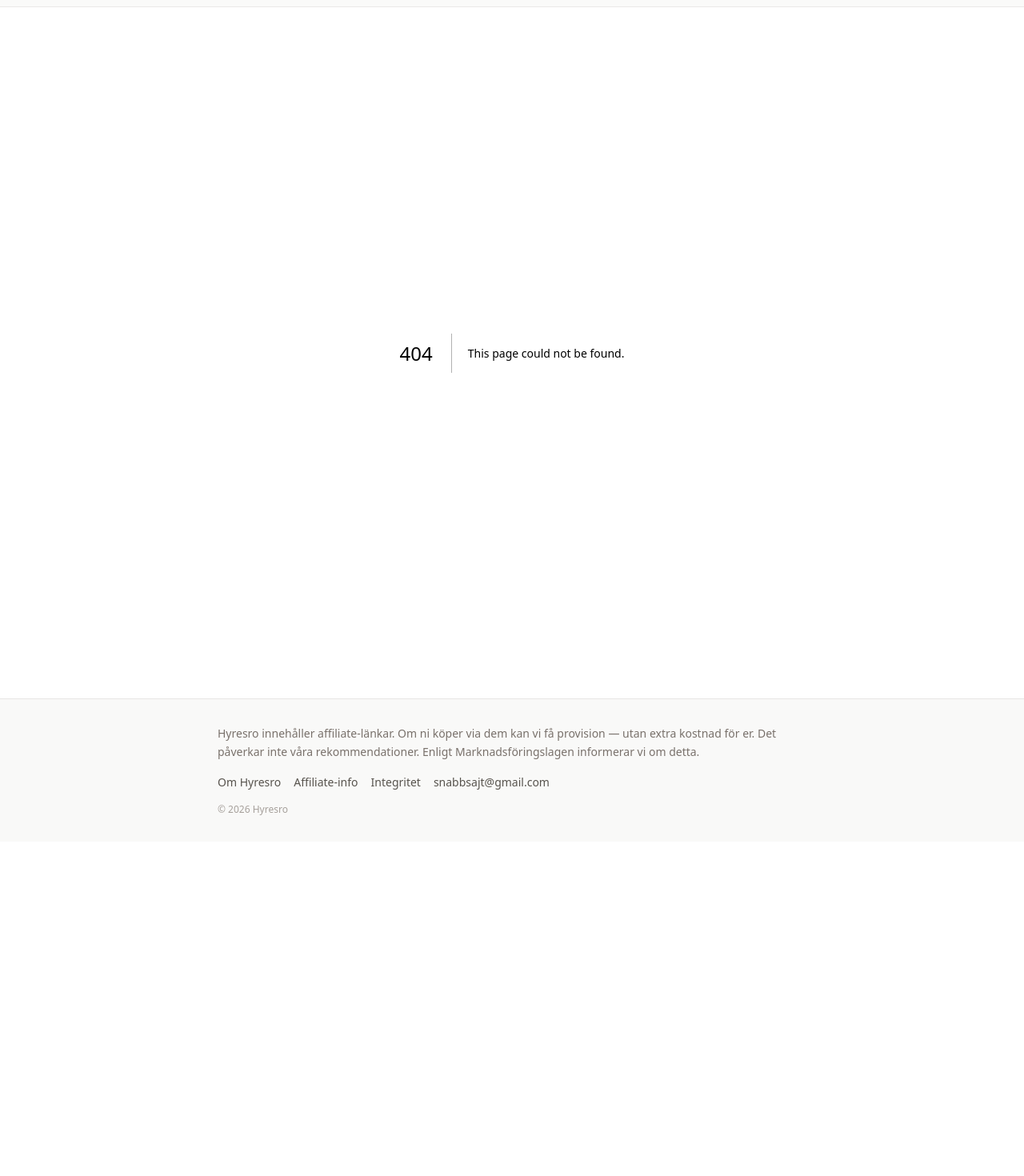
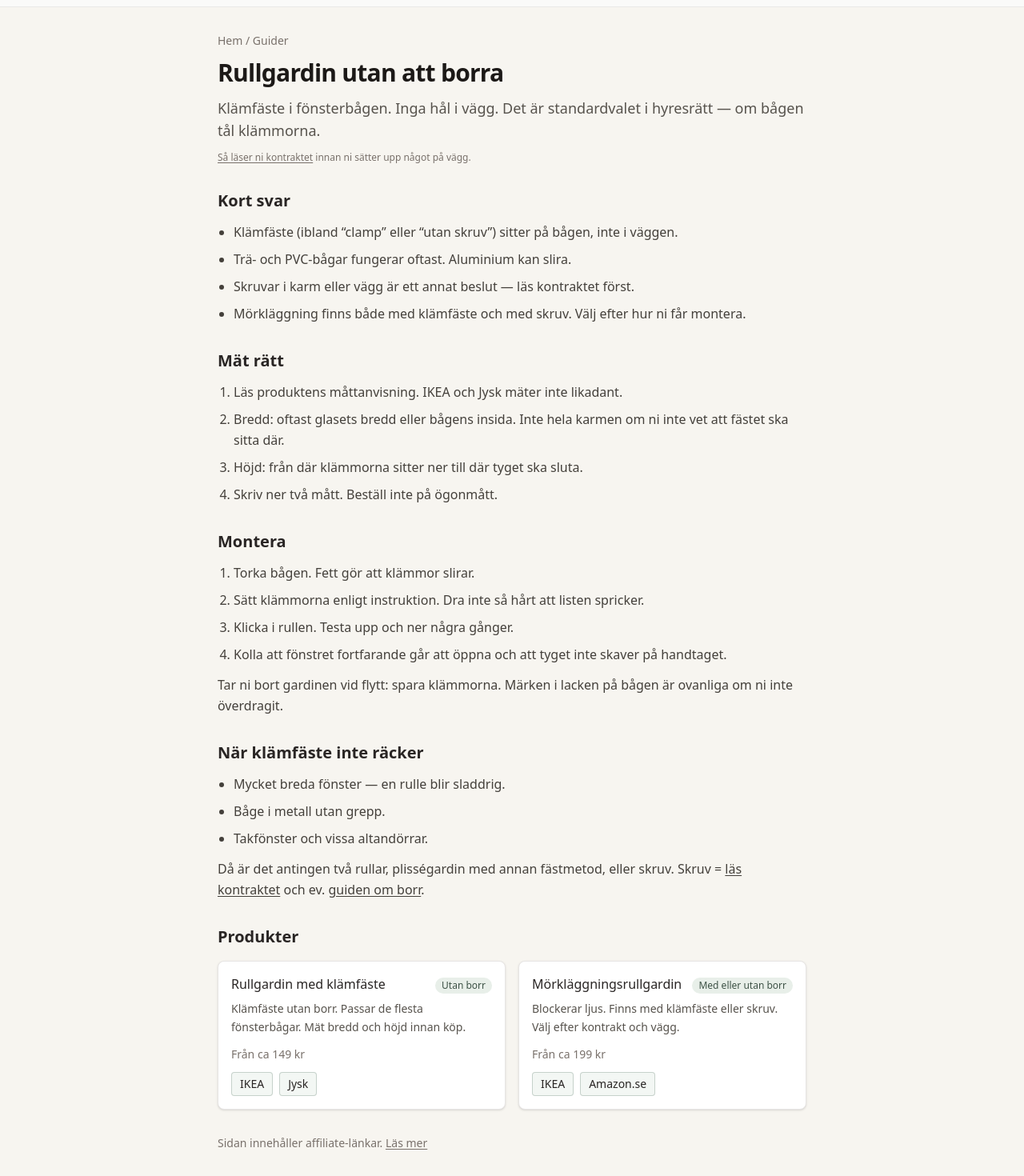
Before and after one commit to snabbsajt/hyresro, a Next.js app: page /guide/rullgardin-utan-borra in a window 1280 px wide. Before the commit this address had no page. Shown: the part 40-1510 px from the top of the page at 80% size. Before the commit the page ends 1092 px from the top, so only its background shows below. Built offline with nearby package versions, Linux system fonts and the light colour scheme.

Commit message:
Add files via upload

```diff
--- /dev/null
+++ b/src/app/guide/rullgardin-utan-borra/page.tsx
@@ -0,0 +1,132 @@
+import type { Metadata } from "next";
+import Link from "next/link";
+import { ContractNote } from "@/components/ContractNote";
+import { Disclosure } from "@/components/Disclosure";
+import { ProductCard } from "@/components/ProductCard";
+import { getProduct } from "@/data/products";
+
+export const metadata: Metadata = {
+  title: "Rullgardin utan att borra i hyresrätt",
+  description:
+    "Så sätter ni upp rullgardin med klämfäste i hyresrätt. Mått, fönsterbåge, mörkläggning och när skruvar i karm kräver att ni läser kontraktet.",
+};
+
+export default function RullgardinUtanBorraPage() {
+  const klam = getProduct("rullgardin-klamfaste");
+  const mork = getProduct("morklaggningsrullgardin");
+
+  return (
+    <article className="space-y-8">
+      <header className="space-y-3">
+        <p className="text-sm text-stone-500">
+          <Link href="/" className="hover:underline">
+            Hem
+          </Link>{" "}
+          / Guider
+        </p>
+        <h1 className="text-3xl font-semibold tracking-tight text-stone-900">
+          Rullgardin utan att borra
+        </h1>
+        <p className="text-lg text-stone-600">
+          Klämfäste i fönsterbågen. Inga hål i vägg. Det är standardvalet i
+          hyresrätt — om bågen tål klämmorna.
+        </p>
+        <ContractNote />
+      </header>
+
+      <section className="space-y-3 leading-relaxed text-stone-700">
+        <h2 className="text-xl font-semibold text-stone-800">Kort svar</h2>
+        <ul className="list-disc space-y-2 pl-5">
+          <li>
+            Klämfäste (ibland “clamp” eller “utan skruv”) sitter på bågen, inte
+            i väggen.
+          </li>
+          <li>Trä- och PVC-bågar fungerar oftast. Aluminium kan slira.</li>
+          <li>
+            Skruvar i karm eller vägg är ett annat beslut — läs kontraktet
+            först.
+          </li>
+          <li>
+            Mörkläggning finns både med klämfäste och med skruv. Välj efter
+            hur ni får montera.
+          </li>
+        </ul>
+      </section>
+
+      <section className="space-y-3 leading-relaxed text-stone-700">
+        <h2 className="text-xl font-semibold text-stone-800">Mät rätt</h2>
+        <ol className="list-decimal space-y-2 pl-5">
+          <li>
+            Läs produktens måttanvisning. IKEA och Jysk mäter inte likadant.
+          </li>
+          <li>
+            Bredd: oftast glasets bredd eller bågens insida. Inte hela karmen
+            om ni inte vet att fästet ska sitta där.
+          </li>
+          <li>Höjd: från där klämmorna sitter ner till där tyget ska sluta.</li>
+          <li>Skriv ner två mått. Beställ inte på ögonmått.</li>
+        </ol>
+      </section>
+
+      <section className="space-y-3 leading-relaxed text-stone-700">
+        <h2 className="text-xl font-semibold text-stone-800">Montera</h2>
+        <ol className="list-decimal space-y-2 pl-5">
+          <li>Torka bågen. Fett gör att klämmor slirar.</li>
+          <li>
+            Sätt klämmorna enligt instruktion. Dra inte så hårt att listen
+            spricker.
+          </li>
+          <li>Klicka i rullen. Testa upp och ner några gånger.</li>
+          <li>
+            Kolla att fönstret fortfarande går att öppna och att tyget inte
+            skaver på handtaget.
+          </li>
+        </ol>
+        <p>
+          Tar ni bort gardinen vid flytt: spara klämmorna. Märken i lacken på
+          bågen är ovanliga om ni inte överdragit.
+        </p>
+      </section>
+
+      <section className="space-y-3 leading-relaxed text-stone-700">
+        <h2 className="text-xl font-semibold text-stone-800">
+          När klämfäste inte räcker
+        </h2>
+        <ul className="list-disc space-y-2 pl-5">
+          <li>Mycket breda fönster — en rulle blir sladdrig.</li>
+          <li>Båge i metall utan grepp.</li>
+          <li>Takfönster och vissa altandörrar.</li>
+        </ul>
+        <p>
+          Då är det antingen två rullar, plisségardin med annan fästmetod, eller
+          skruv. Skruv ={" "}
+          <Link
+            href="/guide/kolla-kontraktet"
+            className="text-sage-800 underline underline-offset-2"
+          >
+            läs kontraktet
+          </Link>{" "}
+          och ev.{" "}
+          <Link
+            href="/guide/borra-i-hyresratt"
+            className="text-sage-800 underline underline-offset-2"
+          >
+            guiden om borr
+          </Link>
+          .
+        </p>
+      </section>
+
+      <section className="space-y-4">
+        <h2 className="text-xl font-semibold text-stone-800">Produkter</h2>
+        <div className="grid gap-4 sm:grid-cols-2">
+          {[klam, mork].filter(Boolean).map((p) => (
+            <ProductCard key={p!.slug} product={p!} />
+          ))}
+        </div>
+      </section>
+
+      <Disclosure compact />
+    </article>
+  );
+}
```
